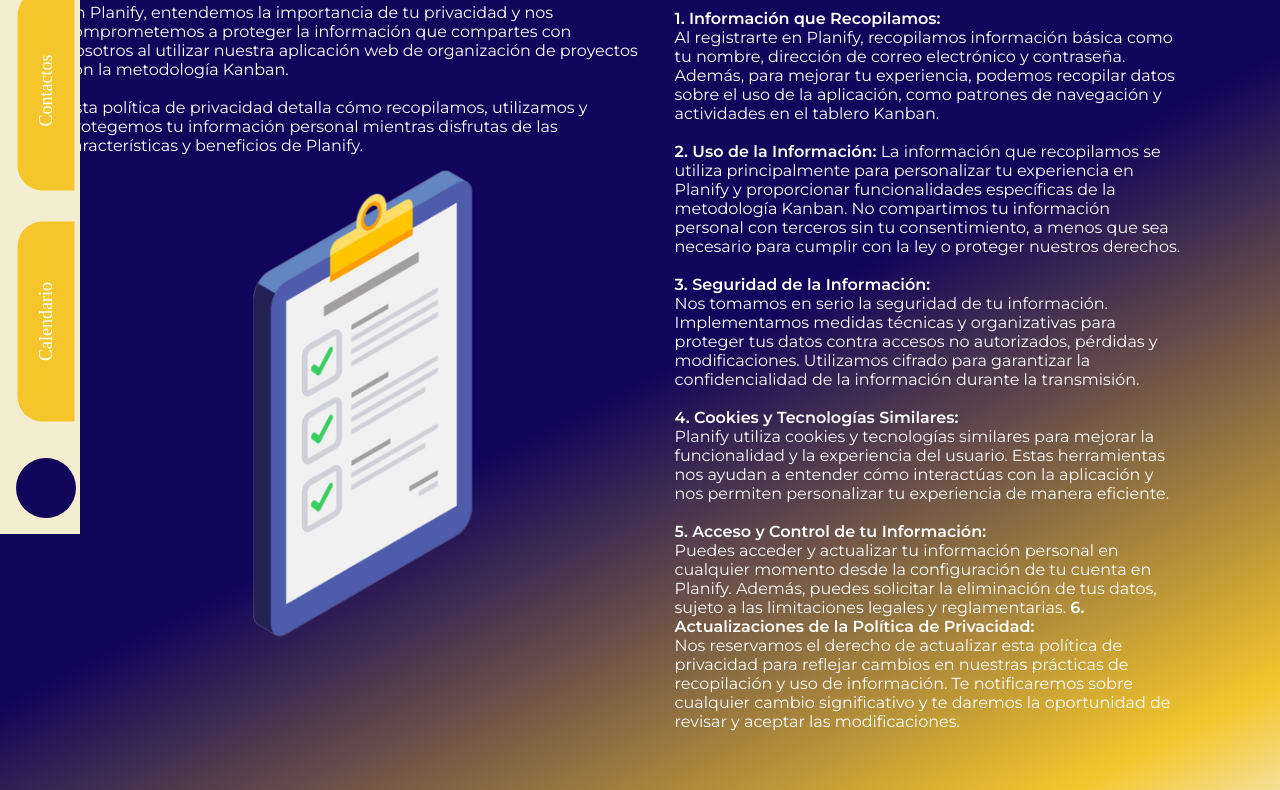
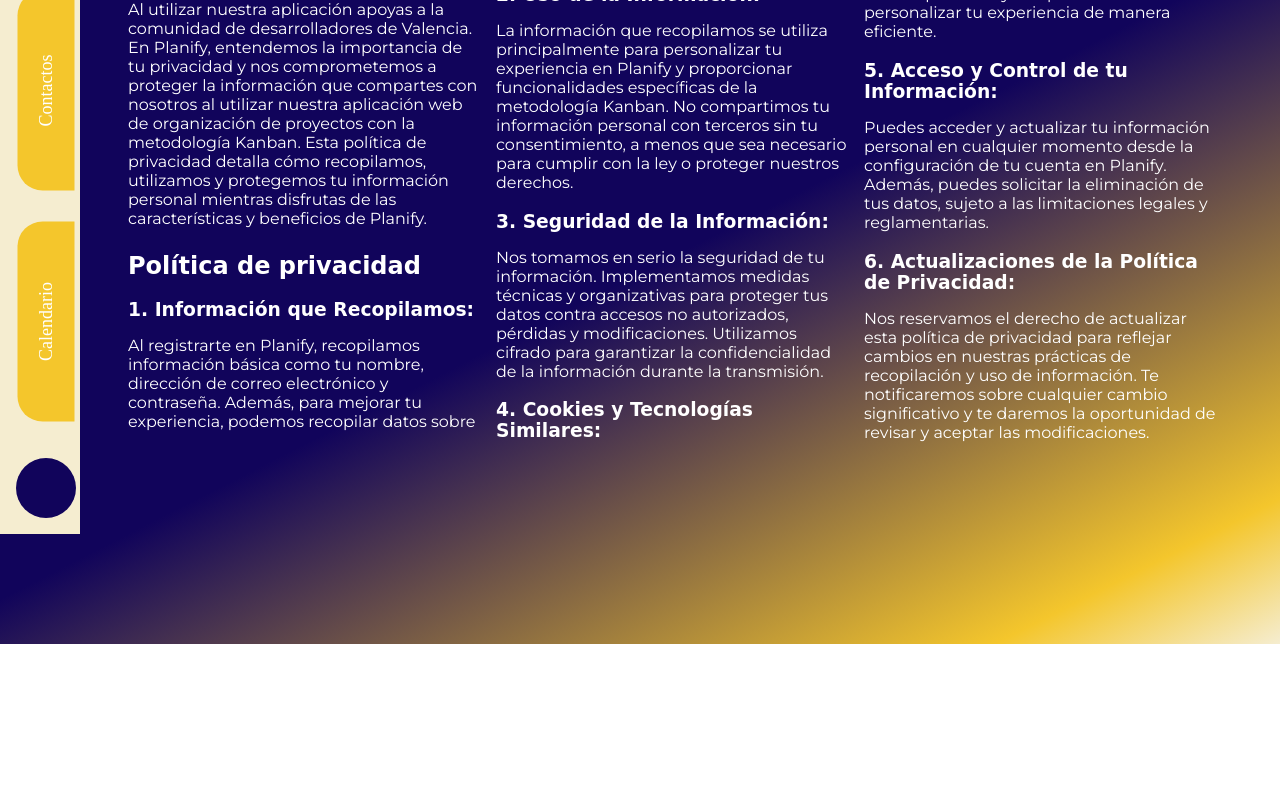
Before and after one commit to rominafont/saas-tareas, a plain HTML site: page policy.html in a window 1280 px wide. Shown: the part 266-1056 px from the top of the page. After the commit the page ends 926 px from the top, so only its background shows below. Drawn offline with Linux system fonts and the light colour scheme; some icons are missing; a web font is replaced by a local one.

Commit message:
New 3 column policy page

```diff
--- a/policy.html
+++ b/policy.html
@@ -1,4 +1,3 @@
-
 <!DOCTYPE html>
 <html lang="en">
 
@@ -32,47 +31,56 @@
             <h2>usuario00</h2><img class="imgRounded" src="img/user-01.jpg" alt="">
         </a>
     </header>
-    <div class="mainBanner">
-        <div class="heroImage is-white">
-            <h1>Gracias por preferir Planify</h1>
-            <p>Al utilizar nuestra aplicación apoyas a la comunidad de desarrolladores de Valencia. <br><br> En Planify, entendemos la importancia de tu privacidad y nos comprometemos a proteger la información que compartes con nosotros al utilizar nuestra aplicación web de organización de proyectos con la metodología Kanban. <br><br> Esta política de privacidad detalla cómo recopilamos, utilizamos y protegemos tu información personal mientras disfrutas de las características y beneficios de Planify.</p>
-            <div>
-                <img src="img/planify-index-001.png" alt="hero image">
-            </div>
-        </div>
-        <div class="bannerContent-policy">
-            <h2 class="is-white">Política de privacidad</h2><br><br>
-            <p class="is-white">
-                <strong>1. Información que Recopilamos:</strong> <br>
+    <div class="bannerContent-policy is-white">
+        <h1>Gracias por preferir Planify</h1>
+        <p>Al utilizar nuestra aplicación apoyas a la comunidad de desarrolladores de Valencia.  En Planify,
+            entendemos la importancia de tu privacidad y nos comprometemos a proteger la información que compartes con
+            nosotros al utilizar nuestra aplicación web de organización de proyectos con la metodología Kanban.
+            Esta política de privacidad detalla cómo recopilamos, utilizamos y protegemos tu información personal
+            mientras disfrutas de las características y beneficios de Planify.</p>
+        <h2>Política de privacidad</h2>
 
-                Al registrarte en Planify, recopilamos información básica como tu nombre, dirección de correo electrónico y contraseña. Además, para mejorar tu experiencia, podemos recopilar datos sobre el uso de la aplicación, como patrones de navegación y actividades en el tablero Kanban. <br><br>
+        <h3>1. Información que Recopilamos:</h3>
+        <p>Al registrarte en Planify, recopilamos información básica como tu nombre, dirección de correo electrónico y
+            contraseña. Además, para mejorar tu experiencia, podemos recopilar datos sobre el uso de la aplicación, como
+            patrones de navegación y actividades en el tablero Kanban. </p>
 
-                <strong>2. Uso de la Información:</strong>
+        <h3>2. Uso de la Información:</h3>
 
-                La información que recopilamos se utiliza principalmente para personalizar tu experiencia en Planify y proporcionar funcionalidades específicas de la metodología Kanban. No compartimos tu información personal con terceros sin tu consentimiento, a menos que sea necesario para cumplir con la ley o proteger nuestros derechos. <br><br>
-
-                <strong>3. Seguridad de la Información:</strong> <br>
+        <p>La información que recopilamos se utiliza principalmente para personalizar tu experiencia en Planify y
+        proporcionar funcionalidades específicas de la metodología Kanban. No compartimos tu información personal con
+        terceros sin tu consentimiento, a menos que sea necesario para cumplir con la ley o proteger nuestros derechos.</p>
 
 
-                Nos tomamos en serio la seguridad de tu información. Implementamos medidas técnicas y organizativas para proteger tus datos contra accesos no autorizados, pérdidas y modificaciones. Utilizamos cifrado para garantizar la confidencialidad de la información durante la transmisión. <br><br>
-
-                <strong>4. Cookies y Tecnologías Similares:</strong> <br>
-
-                Planify utiliza cookies y tecnologías similares para mejorar la funcionalidad y la experiencia del usuario. Estas herramientas nos ayudan a entender cómo interactúas con la aplicación y nos permiten personalizar tu experiencia de manera eficiente. <br><br>
-
-                <strong>5. Acceso y Control de tu Información:</strong> <br>
+        <h3>3. Seguridad de la Información:</h3>
 
 
-                Puedes acceder y actualizar tu información personal en cualquier momento desde la configuración de tu cuenta en Planify. Además, puedes solicitar la eliminación de tus datos, sujeto a las limitaciones legales y reglamentarias.
+        <p>Nos tomamos en serio la seguridad de tu información. Implementamos medidas técnicas y organizativas para
+        proteger tus datos contra accesos no autorizados, pérdidas y modificaciones. Utilizamos cifrado para garantizar
+        la confidencialidad de la información durante la transmisión. </p>
 
-                <strong>6. Actualizaciones de la Política de Privacidad:</strong>  <br>
+        <h3>4. Cookies y Tecnologías Similares:</h3>
 
-                Nos reservamos el derecho de actualizar esta política de privacidad para reflejar cambios en nuestras prácticas de recopilación y uso de información. Te notificaremos sobre cualquier cambio significativo y te daremos la oportunidad de revisar y aceptar las modificaciones.    <br><br>
-            </p>
+        <p>Planify utiliza cookies y tecnologías similares para mejorar la funcionalidad y la experiencia del usuario.
+        Estas herramientas nos ayudan a entender cómo interactúas con la aplicación y nos permiten personalizar tu
+        experiencia de manera eficiente. </p>
 
-            </div>
-        </div>
+        <h3>5. Acceso y Control de tu Información:</h3>
+
+
+       <p> Puedes acceder y actualizar tu información personal en cualquier momento desde la configuración de tu cuenta en
+        Planify. Además, puedes solicitar la eliminación de tus datos, sujeto a las limitaciones legales y
+        reglamentarias.</p>
+
+        <h3>6. Actualizaciones de la Política de Privacidad:</h3>
+
+        <p>Nos reservamos el derecho de actualizar esta política de privacidad para reflejar cambios en nuestras prácticas
+        de recopilación y uso de información. Te notificaremos sobre cualquier cambio significativo y te daremos la
+        oportunidad de revisar y aceptar las modificaciones.
+        </p>
+
     </div>
+
 
 
 
--- a/style-1.css
+++ b/style-1.css
@@ -242,7 +242,20 @@
 }
 
 .bannerContent-policy {
-    display: block;
-    max-width: 50%;
-    padding:3%;
+    background: linear-gradient(153deg, rgba(17, 4, 91, 1) 52%, rgba(244, 198, 44, 1) 90%, rgba(245, 237, 208, 1) 100%);
+    min-height: 100vh;
+    padding: 5% 5% 5% 10%;
+    width: 100%;
 }
+.bannerContent-policy {
+    margin-bottom: 1em;
+    column-count: 3;
+}
+.bannerContent-policy h2, h3, p {
+    margin-top: 1em;
+}
+@media only screen and (max-width: 600px) {
+    .bannerContent-policy {
+        column-count: 1;
+    }
+}
```
